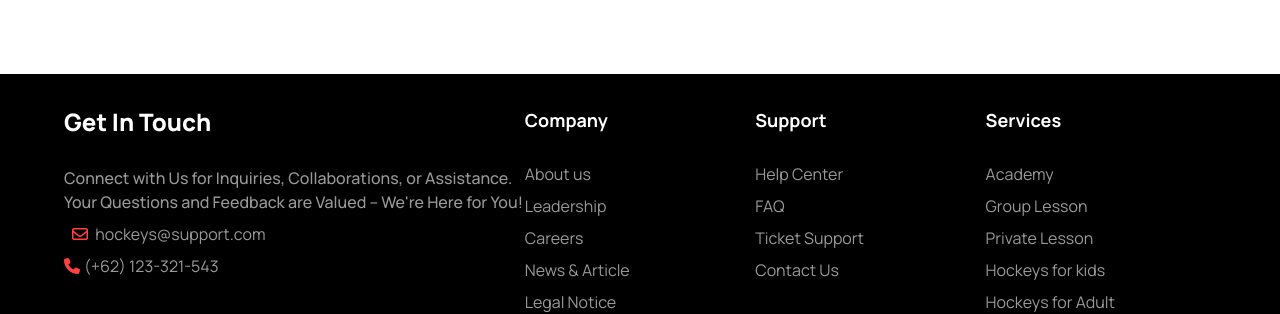
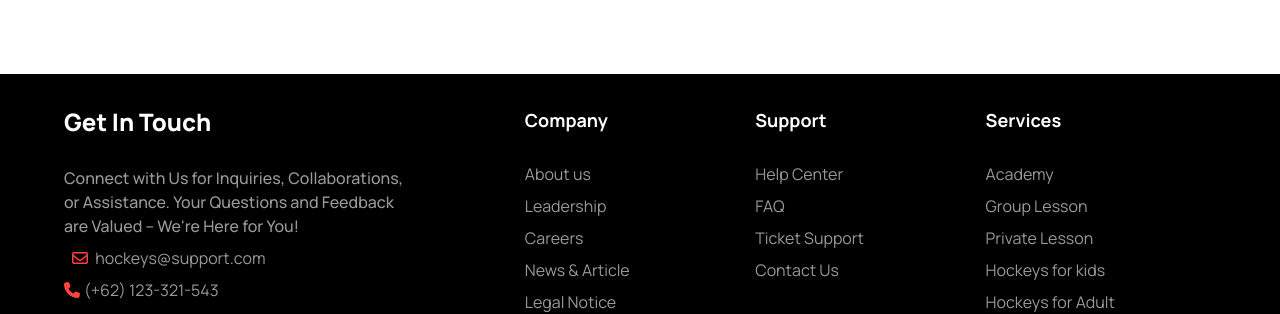
Before and after one commit to wasim475/b9-a3, a plain HTML site: page index.html in a window 1280 px wide. Shown: the part 5692-6006 px from the top of the page. Drawn offline with nearby package versions, Linux system fonts and the light colour scheme.

Commit message:
update on footer

```diff
--- a/index.html
+++ b/index.html
@@ -582,7 +582,7 @@
         <!-- Get in touch -->
         <div class="col-span-2 mt-8 text-center lg:text-left">
           <h3 class="text-2xl font-extrabold text-white mb-7">Get In Touch</h3>
-          <p class="font-medium text-[#FFFFFF99] mb-2"> Connect with Us for Inquiries, Collaborations, or Assistance. Your Questions and Feedback are Valued – We're Here for You!</p>
+          <p class="font-medium text-[#FFFFFF99] mb-2 lg:w-[346px]"> Connect with Us for Inquiries, Collaborations, or Assistance. Your Questions and Feedback are Valued – We're Here for You!</p>
           <p class="m-2"><i class="fa-regular fa-envelope text-primaryC mr-1"></i> <span class="text-[#FFFFFF99]">hockeys@support.com</span></p>
           <p><i class="fa-solid fa-phone text-primaryC mr-1"></i><span class="text-[#FFFFFF99]">(+62) 123-321-543</span></p>
         </div>
```
